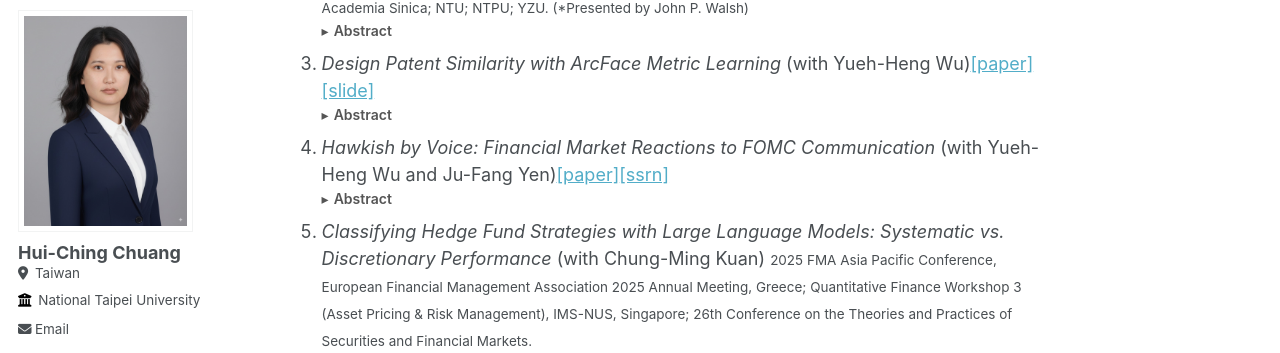
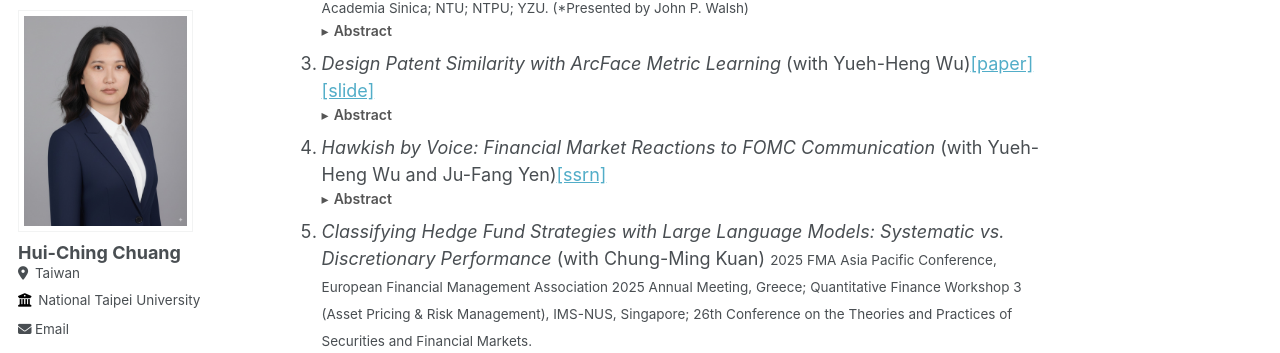
Before and after one commit to hcchuang/hcchuang.github.io, a Jekyll site: the page built from _pages/about.md, in a window 1280 px wide and 900 px high, scrolled down 462 px. Shown: the part 96-449 px from the top of the window. Built offline with Jekyll 4.4.1, drawn with Linux system fonts in a browser that asks for light colours; some web fonts are replaced.

Commit message:
Fix formatting and update references in about.md

```diff
--- a/_pages/about.md
+++ b/_pages/about.md
@@ -75,7 +75,7 @@ Hui-Ching Chuang is an Associate Professor in the Department of Statistics at Na
      </div>
    </details>
 
-4. _Hawkish by Voice: Financial Market Reactions to FOMC Communication_ (with Yueh-Heng Wu and Ju-Fang Yen)[\[paper\]](/files/FOMCVoice_revised_Aug14.pdf){:target="_blank"}[\[ssrn\]](https://papers.ssrn.com/sol3/papers.cfm?abstract_id=7367160){:target="_blank"}
+4. _Hawkish by Voice: Financial Market Reactions to FOMC Communication_ (with Yueh-Heng Wu and Ju-Fang Yen)[\[ssrn\]](https://papers.ssrn.com/sol3/papers.cfm?abstract_id=7367160){:target="_blank"}
    <details>
      <summary>Abstract</summary>
      <div class="abstract-body">
```
